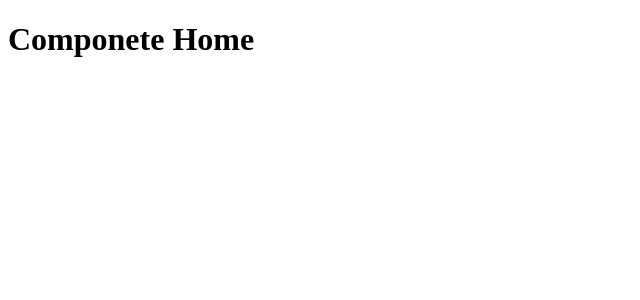
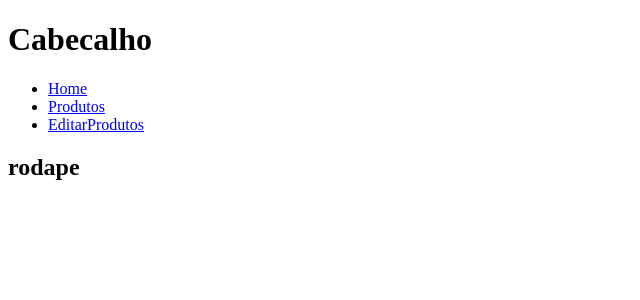
Before and after one commit to 1TDSPY-2024/aula-06-2sem, a React (Vite) app in the folder aula06/: page / in a window 1280 px wide. Shown: the top 300 px of the page, without its empty margins (0-640 px from the left). Built offline with nearby package versions, Linux system fonts and the light colour scheme.

Commit message:
adicionando rotas ao elemento menu e error

```diff
--- a/aula06/src/App.tsx
+++ b/aula06/src/App.tsx
@@ -1,9 +1,12 @@
 import { Outlet} from "react-router-dom"
+import Cabecalho from "./components/Cabecalho/Cabecalho"
+import Rodape from "./components/Rodape/Rodape"
 export default function App(){
   return (
     <div>
+      <Cabecalho/>
       <Outlet />
-
+      <Rodape/>
     </div>
   )
 }
--- a/aula06/src/components/Menu/Menu.tsx
+++ b/aula06/src/components/Menu/Menu.tsx
@@ -1,10 +1,13 @@
+import { Link } from "react-router-dom";
+
+
 export default function Menu(){
     return(
     <nav>
         <ul>
-            <li>Home</li>
-            <li>Produtos</li>
-            <li>EditarProdutos</li>
+            <li><Link to="/">Home</Link></li>
+            <li><Link to="/produtos">Produtos</Link> </li>
+            <li><Link to="/editar/produtos/1">EditarProdutos</Link> </li>
         </ul>
     </nav>
 );
--- a/aula06/src/routes/Error/index.tsx
+++ b/aula06/src/routes/Error/index.tsx
@@ -1,5 +1,12 @@
+import { Link } from "react-router-dom";
+
 export default function Error(){
     return(
-        <div><h1>Error</h1></div>
+        <div>
+            <h1>Error 404 - Pagina não encontrada</h1>
+            <div>
+                <p><Link to="/">Home</Link> </p>
+            </div>
+        </div>
     );
 }
--- a/aula06/src/routes/Home/index.tsx
+++ b/aula06/src/routes/Home/index.tsx
@@ -1,5 +1,7 @@
+import Menu from "../../components/Menu/Menu";
+
 export default function Home(){
     return(
-        <div><h1>Componete Home</h1></div>
+        <div><Menu/></div>
     );
 }
```
